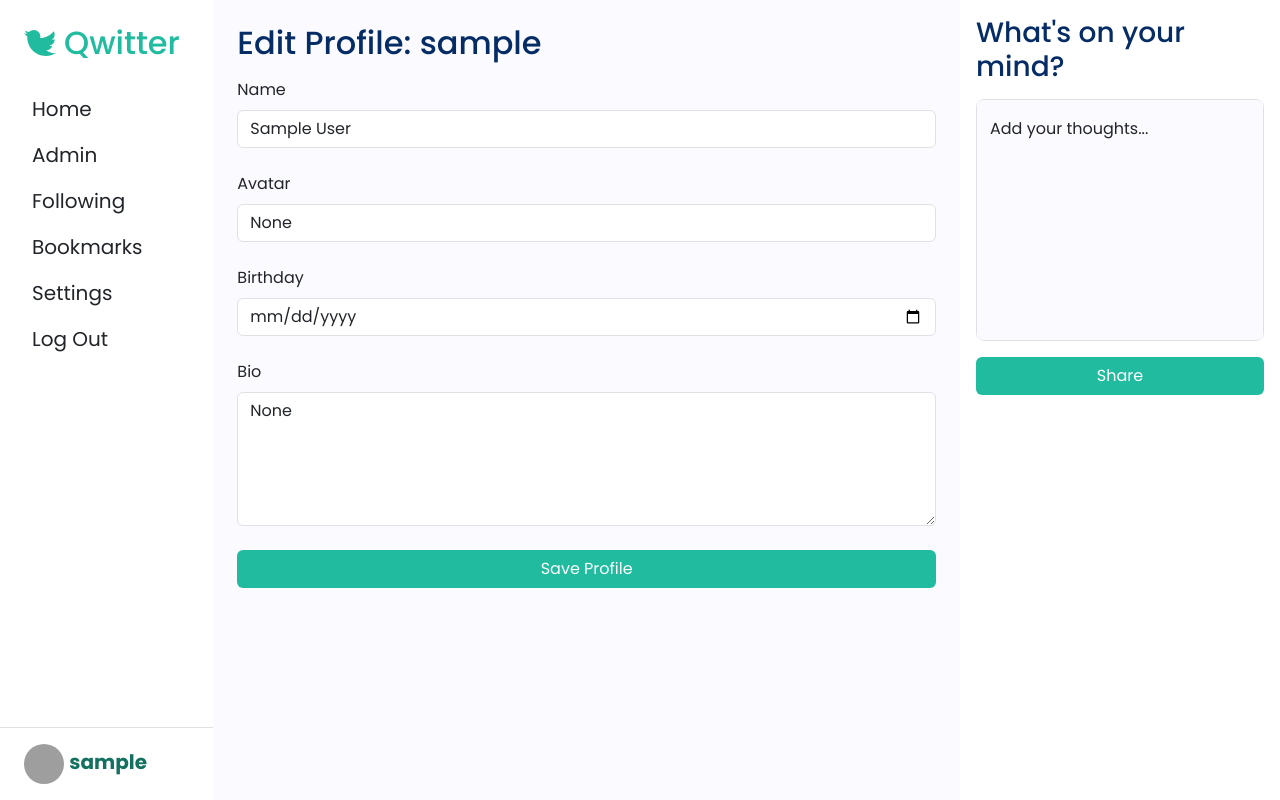
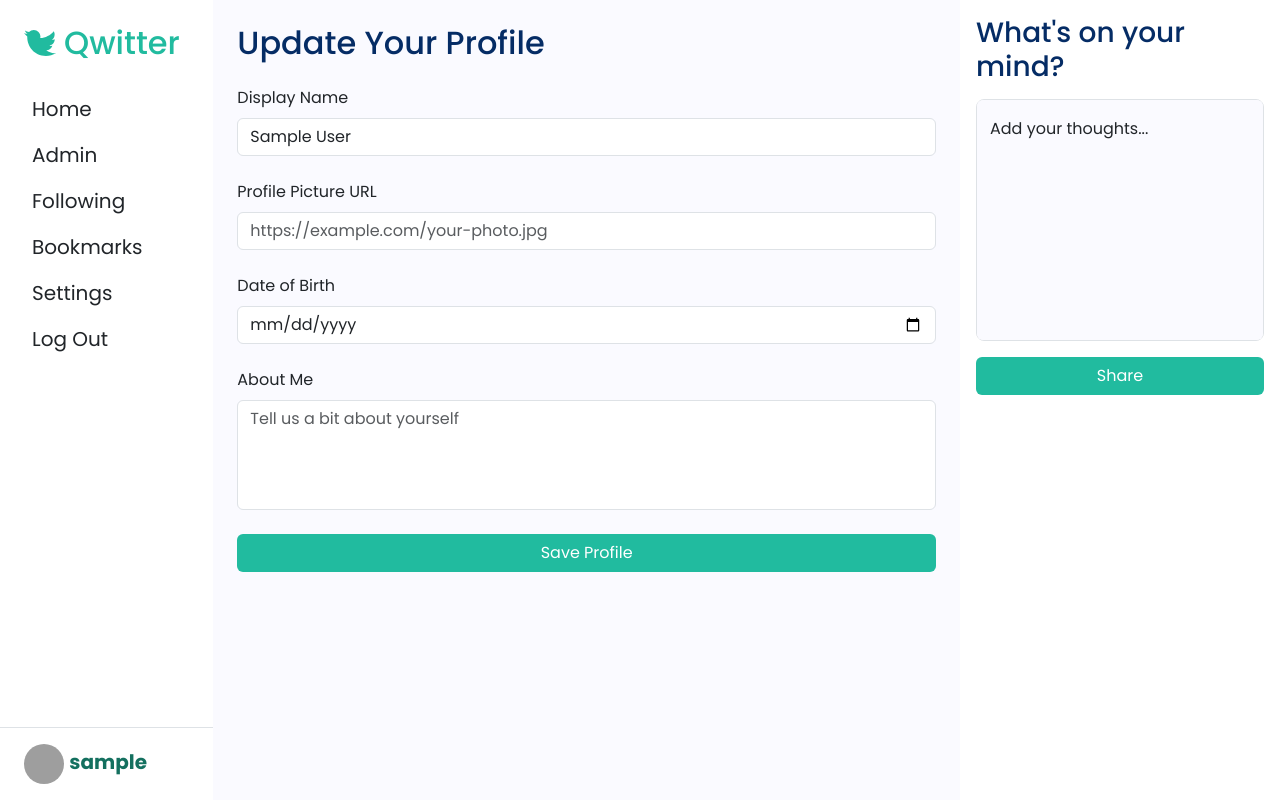
Before and after one commit to himanshuat/qwitter, a Django app: page /profile/edit/ in a window 1280 px wide. Run offline with Django 5.2, Linux system fonts and the light colour scheme; the visitor is signed in with stand-in values (Sample User, id 1); parts of the project's set-up code (start-up, migrations or seed data) failed here and were passed over; some libraries are stand-ins or nearby versions; grey boxes are pictures that could not be loaded.

Commit message:
feat(accounts): improve profile editing form and fix empty value handling

```diff
--- a/apps/accounts/views.py
+++ b/apps/accounts/views.py
@@ -113,10 +113,10 @@ def edit_profile(request):
     user = request.user
 
     if request.method == "POST":
-        user.name = request.POST.get("name", "").strip()
-        user.image = request.POST.get("image", "").strip()
+        user.name = request.POST.get("name", "").strip() or user.name
+        user.image = request.POST.get("image", "").strip() or None
         user.dob = request.POST.get("dob") or None
-        user.bio = request.POST.get("bio", "").strip()
+        user.bio = request.POST.get("bio", "").strip() or None
         user.save()
 
         messages.success(request, "Profile updated successfully.")
--- a/templates/accounts/edit_profile.html
+++ b/templates/accounts/edit_profile.html
@@ -1,32 +1,37 @@
 {% extends "core/base.html" %}
 
-{% block title %}Update Profile{% endblock %}
+{% block title %}Edit Profile{% endblock %}
 
 {% block body %}
 <section class="container p-4">
-	<h2 class="text-primary-emphasis">Edit Profile: {{ user }}</h2>
-	<form class="row d-flex flex-column gap-4 py-2" action="{% url 'accounts:edit_profile' %}" method="post">
+	<h2 class="text-primary-emphasis mb-4">Update Your Profile</h2>
+	<form class="d-flex flex-column gap-4" action="{% url 'accounts:edit_profile' %}" method="post">
 		{% csrf_token %}
-		<div class="col-12">
-			<label for="name" class="form-label">Name</label>
-			<input type="text" maxlength="200" class="form-control" name="name" id="name" value="{{ user.name }}"
-				placeholder="E.g: John Smith" required>
+
+		<div class="form-group">
+			<label for="name" class="form-label">Display Name</label>
+			<input type="text" maxlength="200" class="form-control" name="name" id="name"
+				value="{{ user.name|default:'' }}" placeholder="Enter your display name" required>
 		</div>
-		<div class="col-12">
-			<label for="image" class="form-label">Avatar</label>
-			<input type="url" class="form-control" name="image" id="image" value="{{ user.image }}"
-				placeholder="Eg: http://www.example.com/me.jpg" required>
+
+		<div class="form-group">
+			<label for="image" class="form-label">Profile Picture URL</label>
+			<input type="url" class="form-control" name="image" id="image" value="{{ user.image|default:'' }}"
+				placeholder="https://example.com/your-photo.jpg">
 		</div>
-		<div class="col-12">
-			<label for="dob" class="form-label">Birthday</label>
-			<input type="date" class="form-control" name="dob" id="dob" value='{{ user.dob|date:"Y-m-d" }}' required>
+
+		<div class="form-group">
+			<label for="dob" class="form-label">Date of Birth</label>
+			<input type="date" class="form-control" name="dob" id="dob" value="{{ user.dob|date:'Y-m-d'|default:'' }}">
 		</div>
-		<div class="col-12">
-			<label for="bio" class="form-label">Bio</label>
-			<textarea class="form-control" name="bio" id="bio" rows="5"
-				placeholder="Something about yourself">{{ user.bio }}</textarea>
+
+		<div class="form-group">
+			<label for="bio" class="form-label">About Me</label>
+			<textarea class="form-control" name="bio" id="bio" rows="4" placeholder="Tell us a bit about yourself"
+				style="resize: none;">{{ user.bio|default:'' }}</textarea>
 		</div>
-		<div class="col-12">
+
+		<div class="form-group">
 			<button type="submit" class="btn btn-accent w-100">Save Profile</button>
 		</div>
 	</form>
```
